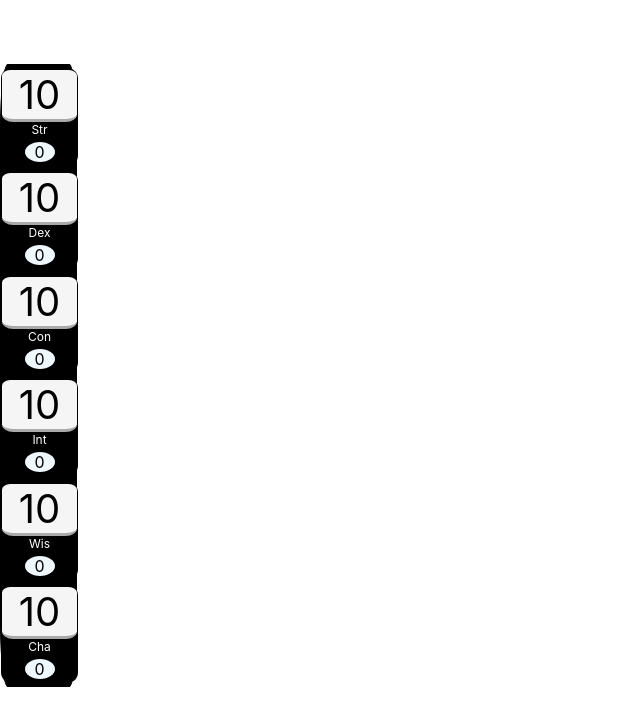
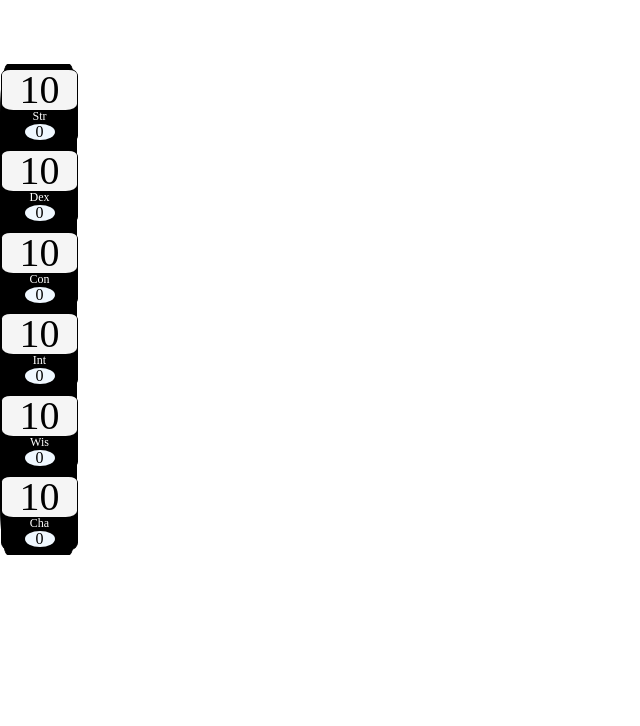
Before and after one commit to checol70/rpgcharacter.com, a React (Create React App) app in the folder rpgcharacter.com/: page / in a window 1280 px wide. Shown: the top 726 px of the page, without its empty margins (0-640 px from the left). Built offline with nearby package versions, Linux system fonts and the light colour scheme.

Commit message:
Changed app.css to be a reset.css

```diff
--- a/rpgcharacter.com/src/App.css
+++ b/rpgcharacter.com/src/App.css
@@ -1,33 +1,48 @@
-.App {
-  text-align: center;
+/* http://meyerweb.com/eric/tools/css/reset/
+   v2.0 | 20110126
+   License: none (public domain)
+*/
+
+html, body, div, span, applet, object, iframe,
+h1, h2, h3, h4, h5, h6, p, blockquote, pre,
+a, abbr, acronym, address, big, cite, code,
+del, dfn, em, img, ins, kbd, q, s, samp,
+small, strike, strong, sub, sup, tt, var,
+b, u, i, center,
+dl, dt, dd, ol, ul, li,
+fieldset, form, label, legend,
+table, caption, tbody, tfoot, thead, tr, th, td,
+article, aside, canvas, details, embed,
+figure, figcaption, footer, header, hgroup,
+menu, nav, output, ruby, section, summary,
+time, mark, audio, video {
+	margin: 0;
+	padding: 0;
+	border: 0;
+	font-size: 100%;
+	font: inherit;
+	vertical-align: baseline;
 }
-
-.App-logo {
-  animation: App-logo-spin infinite 20s linear;
-  height: 40vmin;
-  pointer-events: none;
+/* HTML5 display-role reset for older browsers */
+article, aside, details, figcaption, figure,
+footer, header, hgroup, menu, nav, section {
+	display: block;
 }
-
-.App-header {
-  background-color: #282c34;
-  min-height: 100vh;
-  display: flex;
-  flex-direction: column;
-  align-items: center;
-  justify-content: center;
-  font-size: calc(10px + 2vmin);
-  color: white;
+body {
+	line-height: 1;
 }
-
-.App-link {
-  color: #61dafb;
+ol, ul {
+	list-style: none;
 }
-
-@keyframes App-logo-spin {
-  from {
-    transform: rotate(0deg);
-  }
-  to {
-    transform: rotate(360deg);
-  }
+blockquote, q {
+	quotes: none;
 }
+blockquote:before, blockquote:after,
+q:before, q:after {
+	content: '';
+	content: none;
+}
+table {
+	border-collapse: collapse;
+	border-spacing: 0;
+}
```
